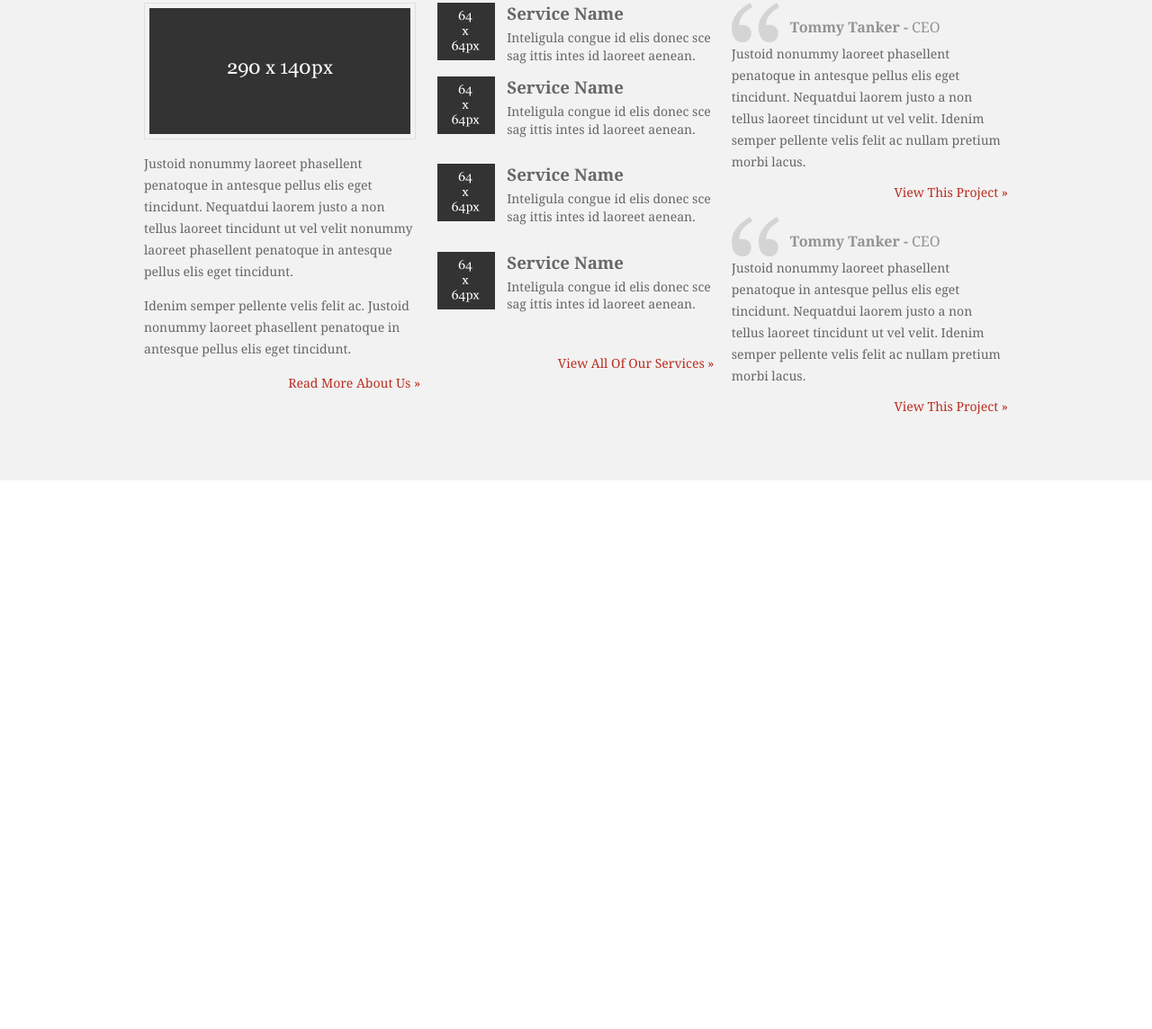
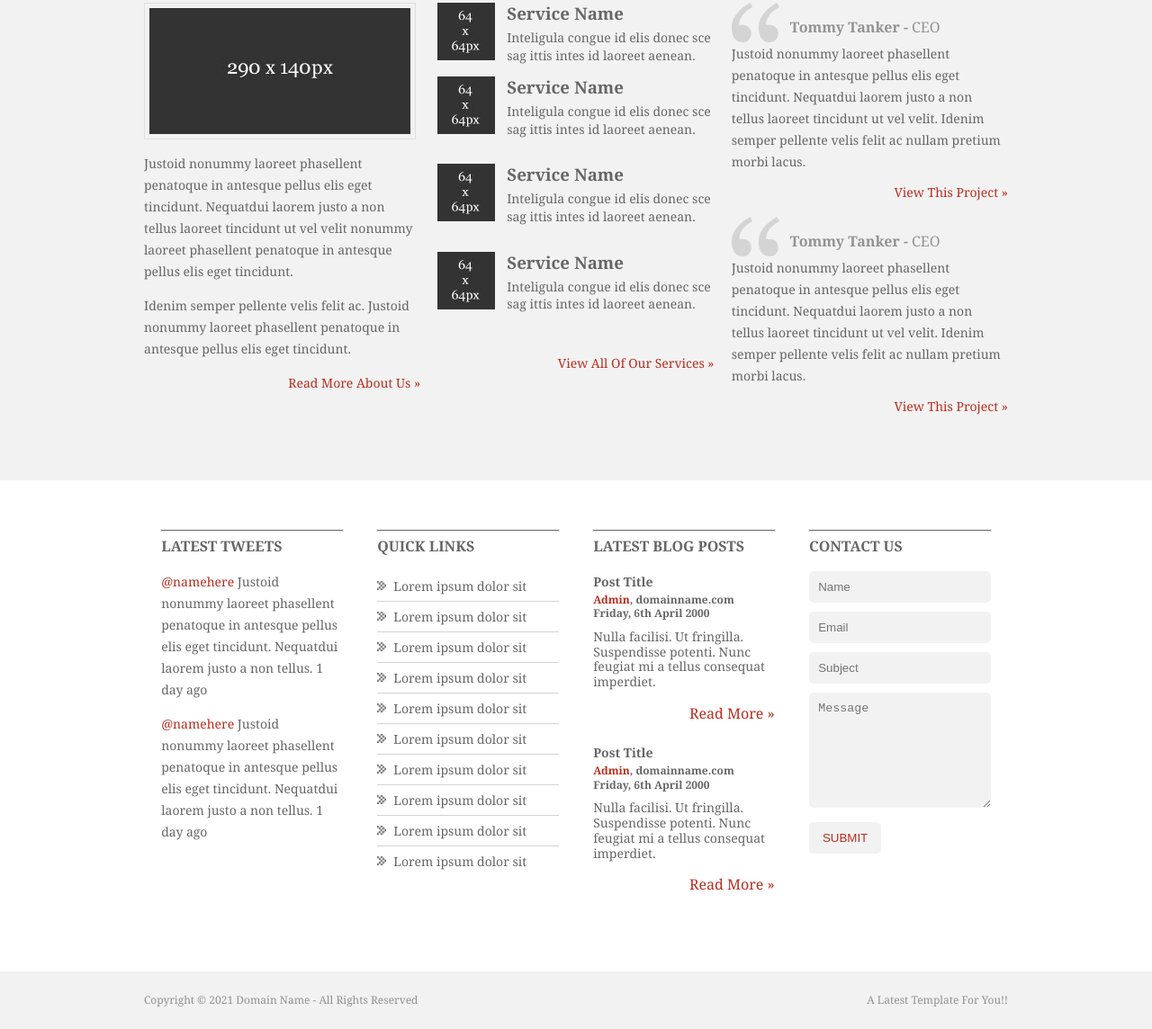
Before and after one commit to hrlalon/systematics-master, a plain HTML site: page index.html in a window 1280 px wide. Shown: the part 1335-2479 px from the top of the page at 90% size. Before the commit the page ends 1869 px from the top, so only its background shows below. Drawn offline with nearby package versions, Linux system fonts and the light colour scheme.

Commit message:
All Markup and CSS Done

```diff
--- a/index.html
+++ b/index.html
@@ -179,6 +179,69 @@
         </div>
     </section>
 
+    <footer id="footer_area">
+        <div class="inner_footer container">
+            <div class="child_footer">
+                <h3>LATEST TWEETS</h3>
+                <p><a href="">@namehere</a> Justoid nonummy laoreet phasellent penatoque in antesque pellus elis eget tincidunt. Nequatdui laorem justo a non tellus. <span>1 day ago</span></p>
+                <p><a href="">@namehere</a> Justoid nonummy laoreet phasellent penatoque in antesque pellus elis eget tincidunt. Nequatdui laorem justo a non tellus. <span>1 day ago</span></p>
+            </div>
+            <div class="child_footer">
+                <h3>QUICK LINKS</h3>
+                <ul>
+                    <li><a href="">Lorem ipsum dolor sit</a></li>
+                    <li><a href="">Lorem ipsum dolor sit</a></li>
+                    <li><a href="">Lorem ipsum dolor sit</a></li>
+                    <li><a href="">Lorem ipsum dolor sit</a></li>
+                    <li><a href="">Lorem ipsum dolor sit</a></li>
+                    <li><a href="">Lorem ipsum dolor sit</a></li>
+                    <li><a href="">Lorem ipsum dolor sit</a></li>
+                    <li><a href="">Lorem ipsum dolor sit</a></li>
+                    <li><a href="">Lorem ipsum dolor sit</a></li>
+                    <li><a href="">Lorem ipsum dolor sit</a></li>
+                </ul>
+            </div>
+            <div class="child_footer">
+                <h3>LATEST BLOG POSTS</h3>
+                <div class="child_blog">
+                    <h4>Post Title</h4>
+                    <h6><a href="">Admin</a>, domainname.com <br>
+                    Friday, 6th April 2000</h6>
+                    <p>Nulla facilisi. Ut fringilla. Suspendisse potenti. Nunc feugiat mi a tellus consequat imperdiet.</p>
+                    <a href="">Read More »</a>
+                </div>
+                <div class="child_blog">
+                    <h4>Post Title</h4>
+                    <h6><a href="">Admin</a>, domainname.com <br>
+                    Friday, 6th April 2000</h6>
+                    <p>Nulla facilisi. Ut fringilla. Suspendisse potenti. Nunc feugiat mi a tellus consequat imperdiet.</p>
+                    <a href="">Read More »</a>
+                </div>
+            </div>
+            <div class="child_footer">
+                <h3>CONTACT US</h3>
+                <form action="">
+                    <input type="text" placeholder="Name">
+                    <input type="email" placeholder="Email">
+                    <input type="text" placeholder="Subject">
+                    <textarea placeholder="Message"></textarea>
+                    <input type="submit" value="SUBMIT">
+                </form>
+            </div>
+        </div>
+    </footer>
+
+    <section id="copyright_area">
+        <div class="inner_copyright container">
+            <div class="left_copyright">
+               <p>Copyright © 2021 Domain Name - All Rights Reserved</p>
+            </div>
+            <div class="right_copyright">
+                <p>A Latest Template For You!!</p>
+            </div>
+        </div>
+    </section>
+
     <script src="https://ajax.googleapis.com/ajax/libs/jquery/3.1.1/jquery.min.js"></script>
     <script src="js/main.js"></script>
     <script src="js/jquery.bxslider.min.js"></script>
--- a/style.css
+++ b/style.css
@@ -100,13 +100,14 @@ Top Header CSS
 }
 .search_area input{
     border: none;
-    width: 75%;
+    width: 78%;
     padding: 1%;
     float: left;
     color: #000;
+    border-radius: 10px;
 }
 .search_area input[type="submit"]{
-    width: 23%;
+    width: 20%;
     background: url(img/search.png);
     background-repeat: no-repeat;
     background-position: right ;
@@ -439,3 +440,150 @@ Work Area CSS
  .child_testimonial p{
      margin: 0 0 10px 0;
  }
+
+/*==============================
+Footer Area CSS
+===============================*/
+#footer_area{
+    background: #ffffff;
+    padding: 45px 0;
+}
+.inner_footer{
+    overflow: hidden;
+}
+.child_footer{
+     padding: 1%;
+
+     margin: 0 1% 10px;
+     width: 21%;
+     float: left;
+}
+.child_footer h3{
+    border-top: 1px solid #666666;
+    color: #666666;
+    font-size: 16px;
+    text-transform: uppercase;
+    margin-top: 0;
+    padding-top: 5px;
+}
+.child_footer h4{
+    color: #666666;
+    margin-top: 0;
+    font-size: 14px;
+    margin-bottom: 0;
+}
+.child_footer h6{
+    margin: 0 0 10px;
+    font-size: 12px;
+    line-height: 1.3em;
+}
+.child_footer p{
+    color: #666666;
+    font-size: 14px;
+    margin-top: 0;
+}
+.child_footer p a{
+    color: #b92d1f;
+    text-decoration: none;
+}
+.child_blog{
+    width: 100%;
+    overflow: hidden;
+    margin-bottom: 20px;
+}
+.child_blog p{line-height: 1.2em;}
+.child_blog a{
+    color: #b92d1f;
+    float: right;
+    text-decoration: none;
+}
+.child_blog h6 a{
+    color: #b92d1f;
+    float: none;
+    text-decoration: none;
+}
+.child_blog a:hover{
+    color: #851e15;
+}
+.child_footer ul{
+    margin: 0;
+    padding: 0;
+    list-style: none;
+}
+.child_footer ul ul{
+    display: none;
+}
+.child_footer li{
+    background: url(img/next.png) no-repeat
+    center left;
+    /*! padding-left: 18px; */
+    display: block;
+    border-bottom: 1px solid #d4d4d4;
+    padding: 4px 0px 4px 18px;
+}
+.child_footer li:last-child{
+    display: block;
+    border-bottom: none;
+}
+.child_footer li a{
+    color: #666666;
+    font-size: 14px;
+    text-decoration: none;
+}
+.child_footer li a:hover{
+    color: #b92d1f;
+}
+.child_footer input{
+    background-color: #f2f2f2;
+    border: 0px solid;
+    padding: 10px 5%;
+    border-radius: 5px;
+    margin-bottom: 10px;
+    width: 90%;
+}
+.child_footer textarea{
+    background-color: #f2f2f2;
+    border: 0px solid;
+    padding: 10px 5%;
+    border-radius: 5px;
+    margin-bottom: 10px;
+    width: 90%;
+    height: 108px;
+}
+.child_footer input[type="submit"]{
+    width: 80px;
+    color: #b92d1f;
+    cursor: pointer;
+}
+.child_footer input[type="submit"]:hover{
+    background: #b92d1f;
+    color: #ffffff;
+    transition: 0.5s;
+}
+
+/*==============================
+Copyright Area CSS
+===============================*/
+
+#copyright_area{
+    background: #f2f2f2;
+    padding: 20px;
+}
+.inner_copyright{
+    overflow: hidden;
+}
+.inner_copyright p{
+    font-size: 12px;
+    color: #919191;
+    margin: 0px;
+}
+.left_copyright{
+    float: left;
+    width: 60%;
+    text-align: left;
+}
+.right_copyright{
+    float: right;
+    width: 40%;
+    text-align: right;
+}
```
Also changed, not shown: img/next.png (added).
